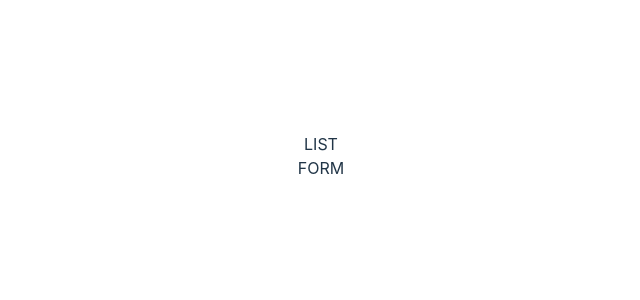
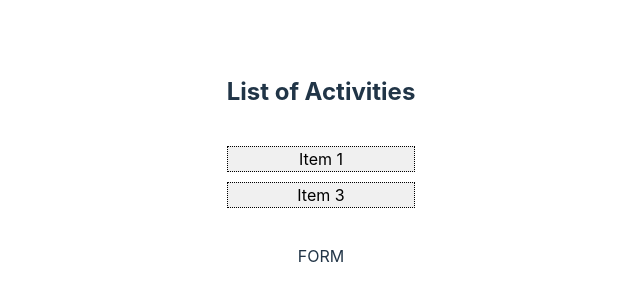
Before and after one commit to fadiktekin/fadik-jasper-weather-app, a React (Vite) app: page / in a window 1280 px wide. Shown: the part 244-544 px from the top of the page, without its empty margins (319-959 px from the left). Built offline with nearby package versions, Linux system fonts and the light colour scheme.

Commit message:
add inital list and styling

```diff
--- a/src/App.jsx
+++ b/src/App.jsx
@@ -1,4 +1,3 @@
-import { useState } from "react";
 import { Form } from "./components/Form";
 import { List } from "./components/List";
 import "./App.css";
--- a/src/components/List/List.css
+++ b/src/components/List/List.css
@@ -0,0 +1,20 @@
+.list-container {
+  display: flex;
+  flex-direction: column;
+  flex-wrap: nowrap;
+  padding: 10px;
+}
+
+.list {
+  padding: 0px;
+}
+
+.listItem {
+  background: #f0f0f0;
+  color: #000;
+  display: flex;
+  flex-direction: column;
+  flex-wrap: nowrap;
+  margin-bottom: 10px;
+  border: 1px dotted #000;
+}
--- a/src/components/List/index.jsx
+++ b/src/components/List/index.jsx
@@ -1,3 +1,24 @@
+import "./List.css";
+
 export function List() {
-  return <div>LIST</div>;
+  const items = [
+    { id: 1, name: "Item 1", isGoodWeather: true },
+    { id: 2, name: "Item 2", isGoodWeather: false },
+    { id: 3, name: "Item 3", isGoodWeather: true },
+  ];
+
+  return (
+    <div className="list-container">
+      <h2>List of Activities</h2>
+      <ul className="list">
+        {items
+          .filter((item) => item.isGoodWeather)
+          .map((item) => (
+            <li key={item.id} className="listItem">
+              {item.name}
+            </li>
+          ))}
+      </ul>
+    </div>
+  );
 }
```
Also changed, not shown: 1 other file (tests, documents, lock files or other folders).
